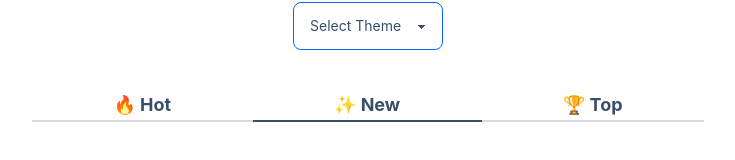
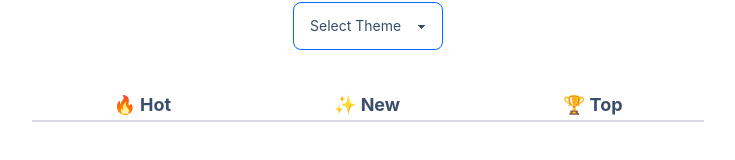
Before and after one commit to Alek30k/Top-50-Ideas, a React (Vite) app: page / in a window 1280 px wide. Shown: the part 284-444 px from the top of the page, without its empty margins (272-1007 px from the left). Built offline with nearby package versions, Linux system fonts and the light colour scheme.

Commit message:
last commit

```diff
--- a/src/Screens/Home/components/Tabs.jsx
+++ b/src/Screens/Home/components/Tabs.jsx
@@ -1,13 +1,32 @@
+import { useState } from "react";
+
 const Tabs = () => {
+  const [activeTab, setActiveTab] = useState();
+
   return (
     <div role="tablist" className="tabs tabs-bordered ">
-      <a role="tab" className="tab text-lg font-bold">
+      <a
+        role="tab"
+        href="/#hot"
+        onClick={() => setActiveTab(0)}
+        className={`tab text-lg font-bold ${activeTab == 0 && "tab-active"}`}
+      >
         🔥 Hot
       </a>
-      <a role="tab" className="tab text-lg font-bold tab-active">
+      <a
+        role="tab"
+        href="/#new"
+        onClick={() => setActiveTab(1)}
+        className={`tab text-lg font-bold ${activeTab == 1 && "tab-active"}`}
+      >
         ✨ New
       </a>
-      <a role="tab" className="tab text-lg font-bold">
+      <a
+        role="tab"
+        href="/#top"
+        onClick={() => setActiveTab(2)}
+        className={`tab text-lg font-bold ${activeTab == 2 && "tab-active"}`}
+      >
         🏆 Top
       </a>
     </div>
```
